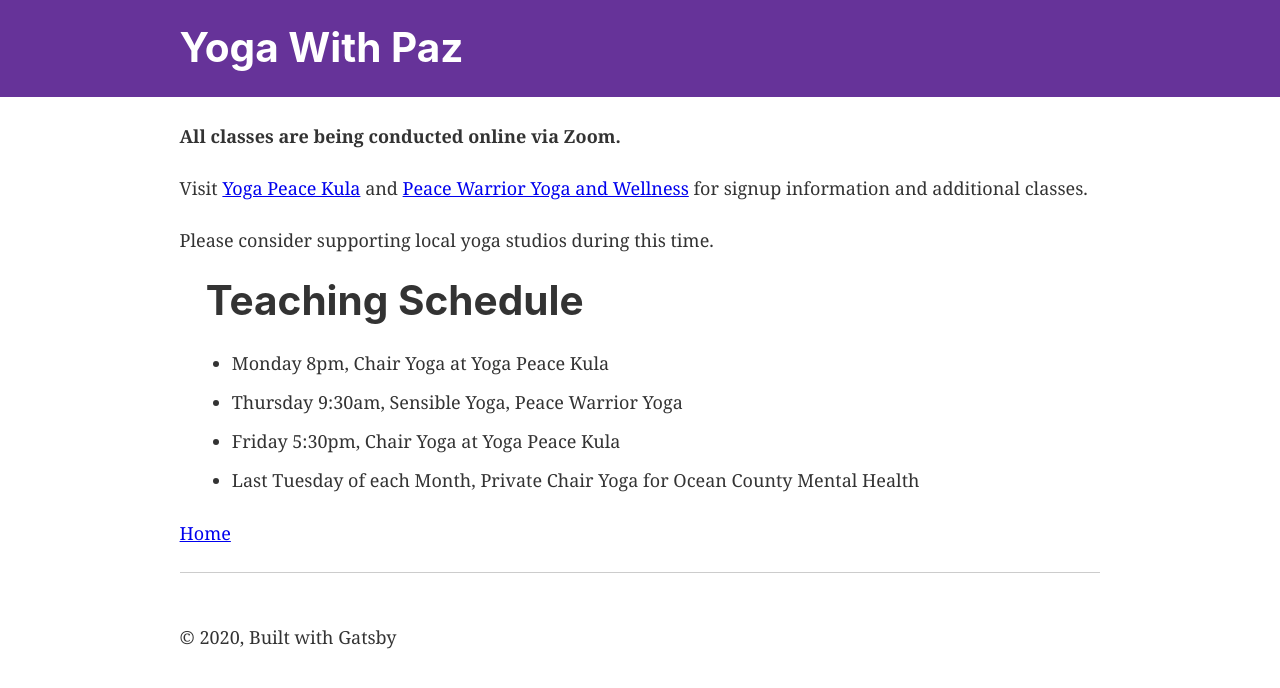
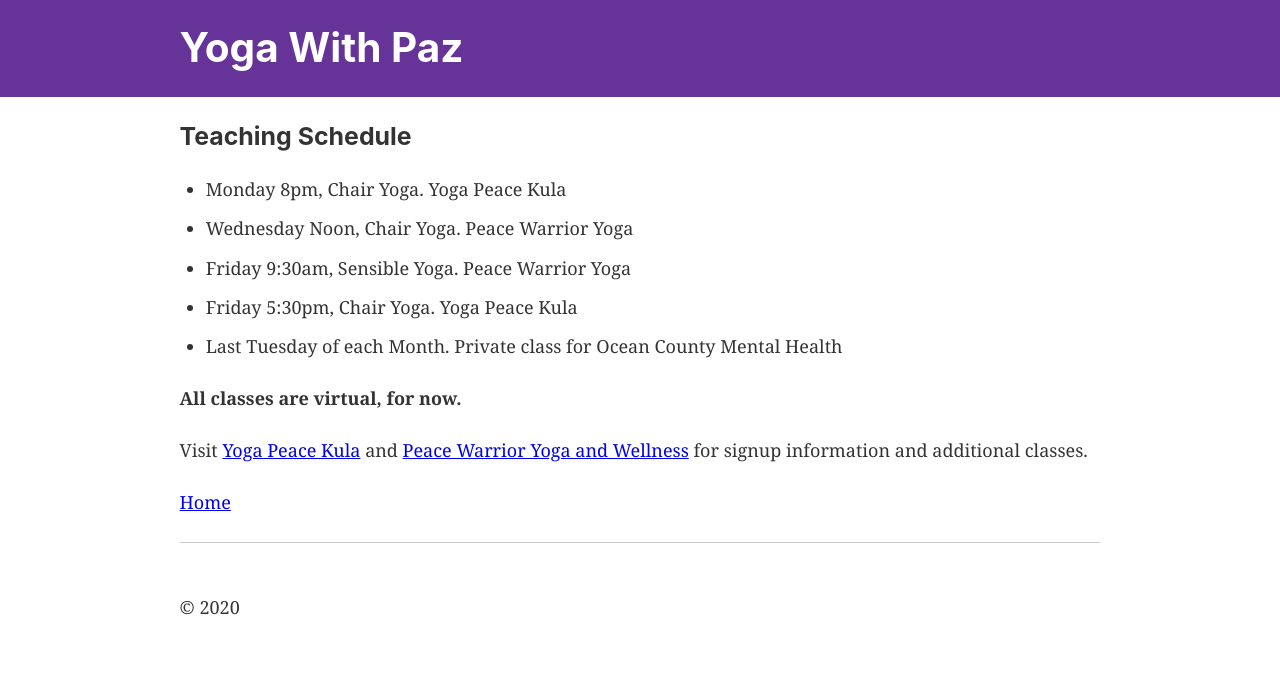
Before and after one commit to wisesmile/ywp, a Gatsby site: page /schedule in a window 1280 px wide. Built offline with nearby package versions, Linux system fonts and the light colour scheme; Gatsby itself is replaced by a stand-in of ours.

Commit message:
updated schedule

```diff
--- a/content/teaching-schedule.yaml
+++ b/content/teaching-schedule.yaml
@@ -1,7 +1,7 @@
 title: Teaching Schedule
 content:
-  - item: Monday 8pm, Chair Yoga at Yoga Peace Kula
-    repo: https://github.com/armada-inc/gatsby-wordpress-libre-starter
-  - item: Thursday 9:30am, Sensible Yoga, Peace Warrior Yoga
-  - item: Friday 5:30pm, Chair Yoga at Yoga Peace Kula
-  - item: Last Tuesday of each Month, Private Chair Yoga for Ocean County Mental Health
+  - item: Monday 8pm, Chair Yoga. Yoga Peace Kula
+  - item: Wednesday Noon, Chair Yoga. Peace Warrior Yoga
+  - item: Friday 9:30am, Sensible Yoga. Peace Warrior Yoga
+  - item: Friday 5:30pm, Chair Yoga. Yoga Peace Kula
+  - item: Last Tuesday of each Month. Private class for Ocean County Mental Health
--- a/package.json
+++ b/package.json
@@ -5,7 +5,7 @@
   "version": "0.1.0",
   "author": "Kyle Mathews <mathews.kyle@gmail.com>",
   "dependencies": {
-    "gatsby": "^2.20.12",
+    "gatsby": "^2.20.28",
     "gatsby-image": "^2.3.1",
     "gatsby-plugin-manifest": "^2.3.3",
     "gatsby-plugin-offline": "^3.1.2",
--- a/src/components/layout.js
+++ b/src/components/layout.js
@@ -37,7 +37,7 @@
         <br />
         <hr />
         <br />
-        <footer>© {new Date().getFullYear()}, Built with Gatsby</footer>
+        <footer>© {new Date().getFullYear()}</footer>
       </div>
     </>
   )
--- a/src/pages/schedule.js
+++ b/src/pages/schedule.js
@@ -7,8 +7,14 @@
 const TeachingSchedule = () => (
   <Layout>
     <SEO title="Schedule" />
+    <h3>{YAMLData.title}</h3>
+    <ul>
+      {YAMLData.content.map((data, index) => {
+        return <li key={`content_item_${index}`}>{data.item}</li>
+      })}
+    </ul>
     <p>
-      <b>All classes are being conducted online via Zoom.</b>
+      <b>All classes are virtual, for now.</b>
     </p>{" "}
     <p>
       Visit{" "}
@@ -21,15 +27,6 @@
       </a>{" "}
       for signup information and additional classes.{" "}
     </p>
-    <p>Please consider supporting local yoga studios during this time.</p>
-    <div style={{ maxWidth: `960px`, margin: `1.45rem` }}>
-      <h1>{YAMLData.title}</h1>
-      <ul>
-        {YAMLData.content.map((data, index) => {
-          return <li key={`content_item_${index}`}>{data.item}</li>
-        })}
-      </ul>
-    </div>
     <Link to="/">Home</Link>
   </Layout>
 )
```
Also changed, not shown: 1 other file.
